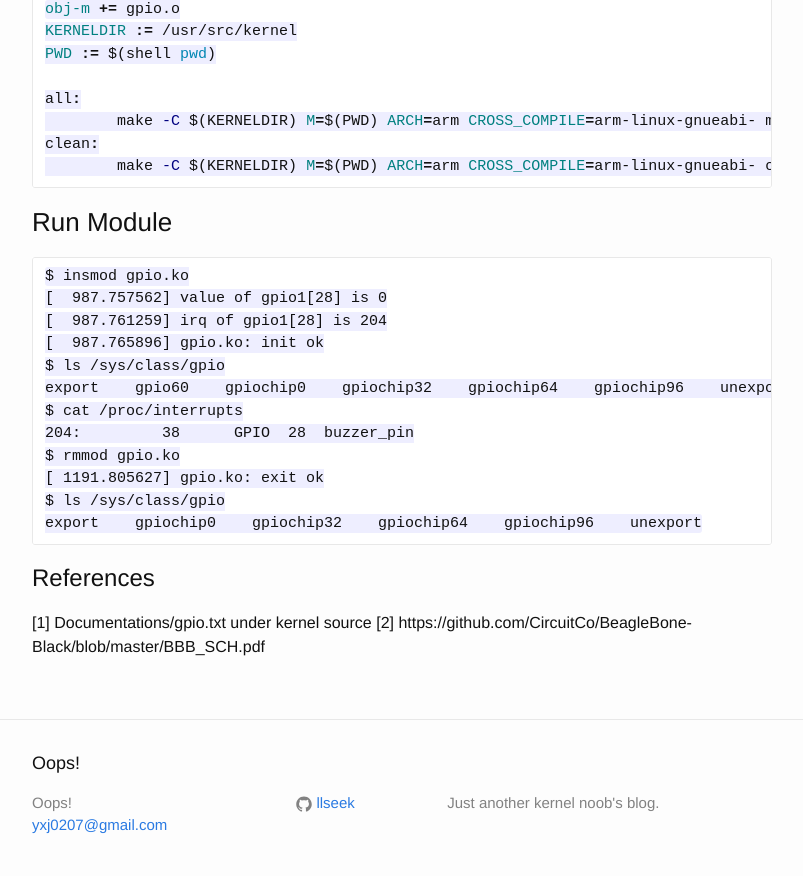
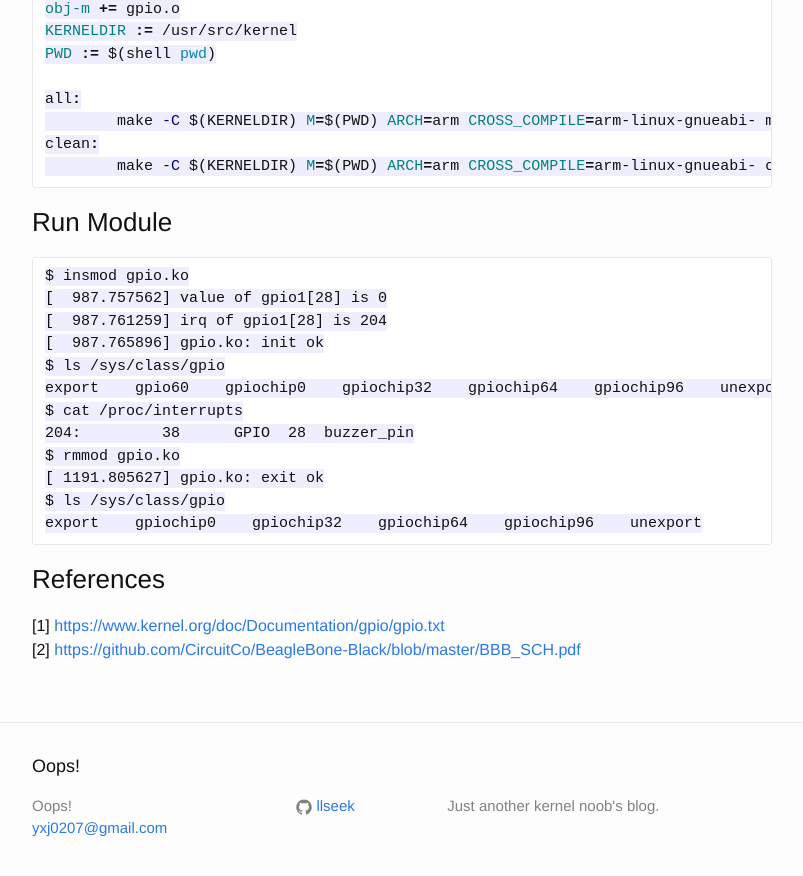
Before and after one commit to llseek/llseek.github.io, a Jekyll site: the page built from _posts/2014-02-25-linux-gpio-subsystem.md, in a window 1280 px wide and 900 px high, scrolled down 3635 px. Shown: the top 876 px of the window, without its empty margins (238-1041 px from the left). Built offline with Jekyll 4.4.1, drawn with Linux system fonts in a browser that asks for light colours; Markdown is read by kramdown in place of the engine named in the settings.

Commit message:
post: update some url representations in .md file

````diff
--- a/_posts/2014-02-25-linux-gpio-subsystem.md
+++ b/_posts/2014-02-25-linux-gpio-subsystem.md
@@ -187,6 +187,6 @@ $ ls /sys/class/gpio
 export    gpiochip0    gpiochip32    gpiochip64    gpiochip96    unexport
 ```
 
-# References
-[1] Documentations/gpio.txt under kernel source
-[2] https://github.com/CircuitCo/BeagleBone-Black/blob/master/BBB_SCH.pdf
+### References
+[1] <https://www.kernel.org/doc/Documentation/gpio/gpio.txt>
+[2] <https://github.com/CircuitCo/BeagleBone-Black/blob/master/BBB_SCH.pdf>
````
Also changed, not shown: _posts/2015-01-21-linux-profiling-tools-time.md (+1 -1 lines).
